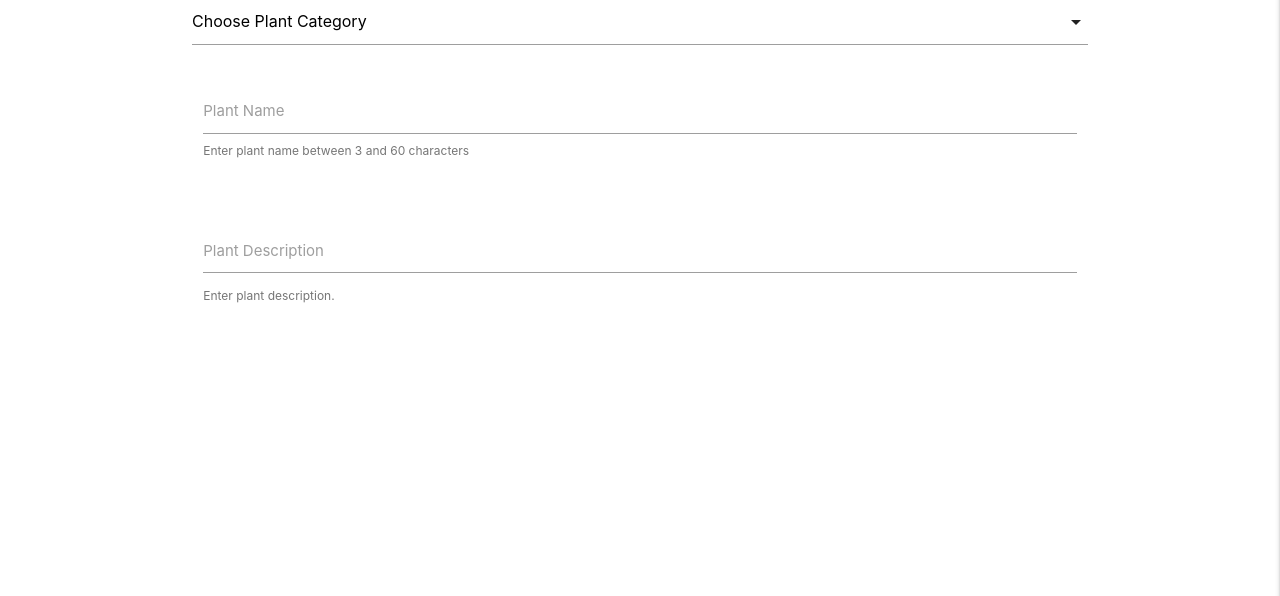
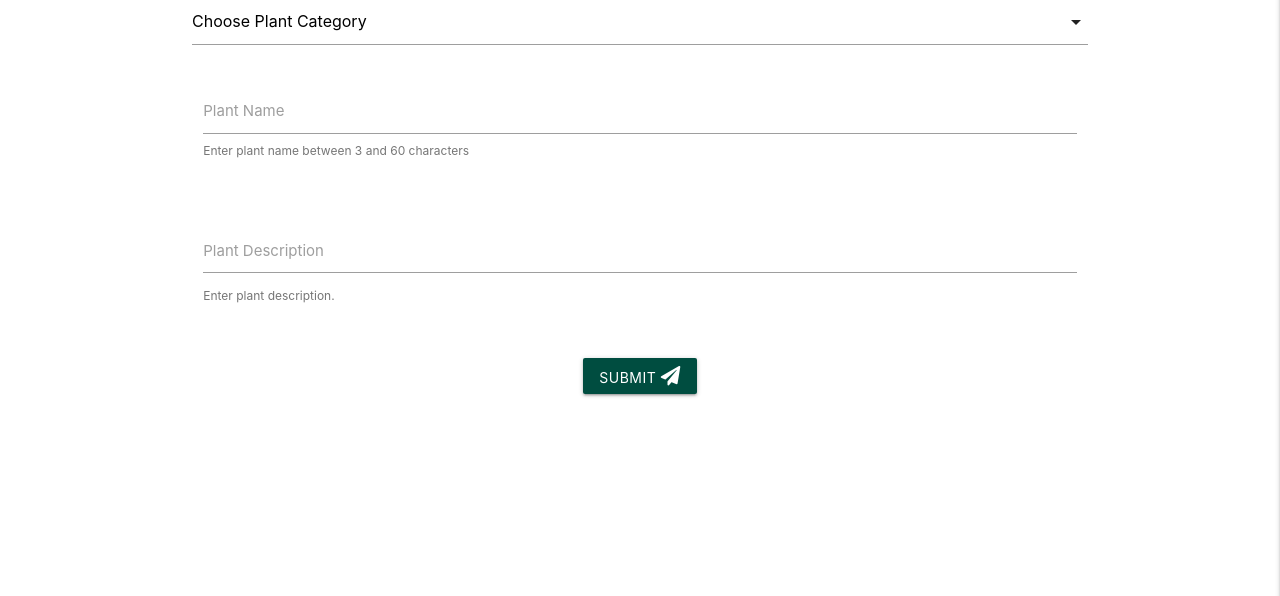
Before and after one commit to madatoo/plantarium-ms3, a Flask app: page /add_plant in a window 1280 px wide. Shown: the part 142-738 px from the top of the page. Run offline with Flask 2, Linux system fonts and the light colour scheme; data that the repository does not hold is empty; some libraries are stand-ins or nearby versions.

Commit message:
add and style form button

```diff
--- a/app.py
+++ b/app.py
@@ -25,7 +25,7 @@ def index():
 @app.route("/")
 @app.route("/add_plant")
 def add_plant():
-    categories = mongo.db.plants.find().sort("category_name", 1)
+    categories = mongo.db.plants.find().sort("plant_category", 1)
     return render_template("add_plant.html", categories=categories)
 
 
--- a/templates/add_plant.html
+++ b/templates/add_plant.html
@@ -42,6 +42,10 @@
             <!--plant_tips-->
             <!--plant_more_info-->
             <!--plant_notes-->
+            <div class="row center">
+                <button class="btn waves-effect waves-light teal darken-4 " type="submit" >Submit <i class="fas fa-paper-plane"></i>
+                </button>
+            </div>
         </form>
     </div>
 </div>
```
